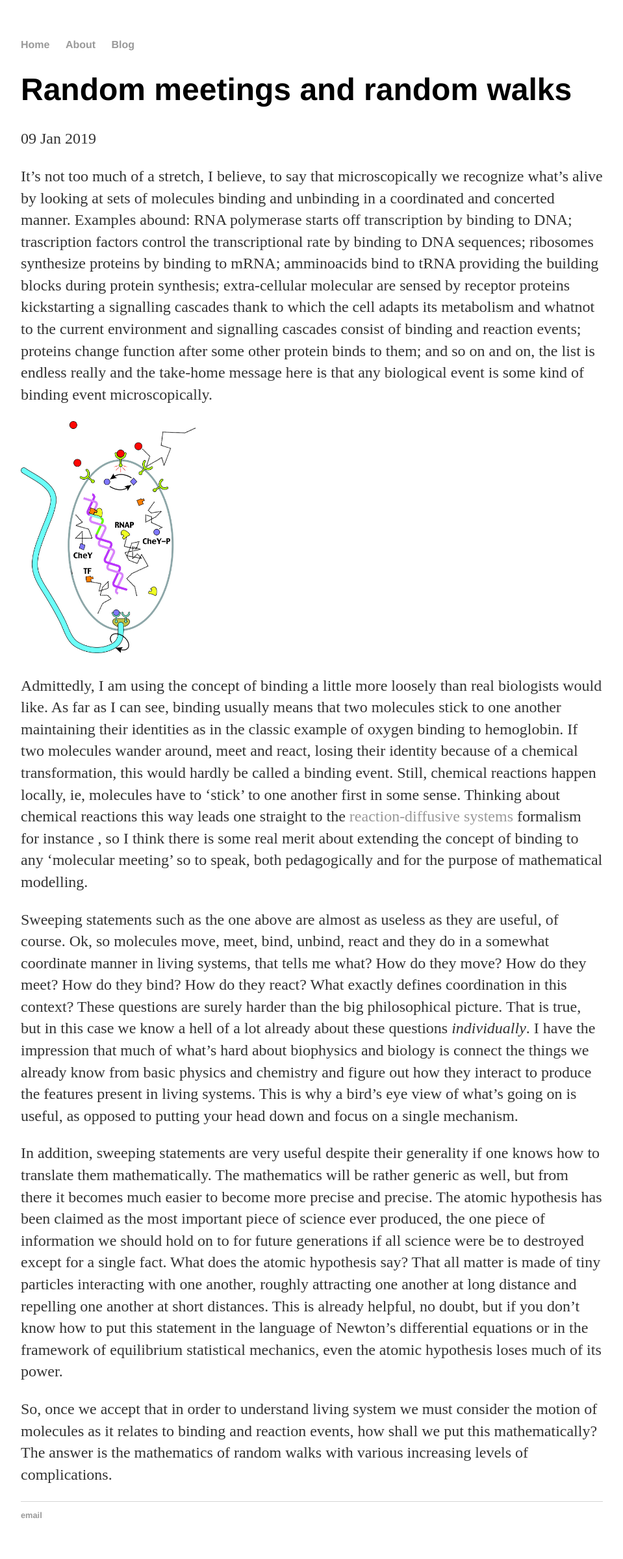
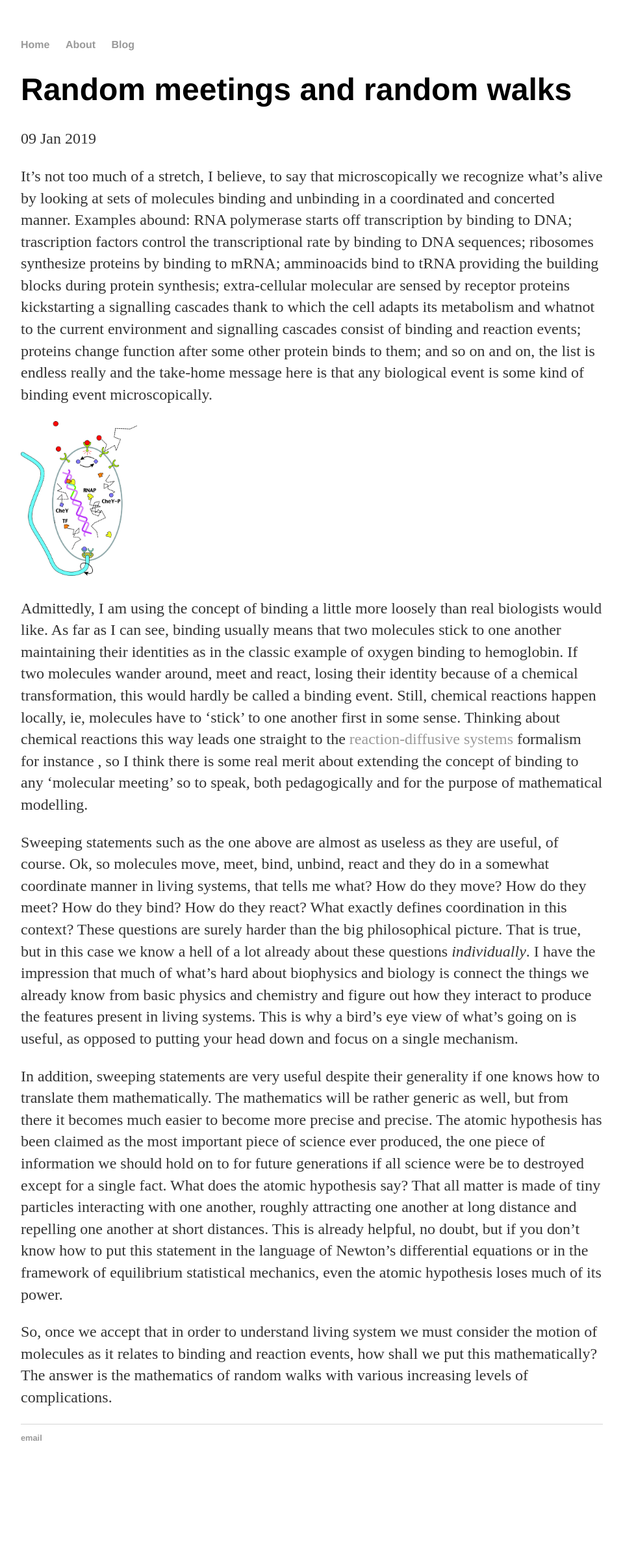
Before and after one commit to ghostsandmachines/ghostsandmachines.github.io, a Jekyll site: the page built from _posts/2019-01-09-ghost-and-machines-site-launched.md, in a window 1280 px wide. Shown: the whole page at 65% size, without its empty margins (160-1119 px from the left). Built offline with Jekyll 4.4.1, drawn with Linux system fonts in a browser that asks for light colours; after the commit the page ends 2280 px from its top, so only the background shows below that.

Commit message:
Update 2019-01-09-ghost-and-machines-site-launched.md

```diff
--- a/_posts/2019-01-09-ghost-and-machines-site-launched.md
+++ b/_posts/2019-01-09-ghost-and-machines-site-launched.md
@@ -6,7 +6,7 @@
 
 It's not too much of a stretch, I believe, to say that microscopically we recognize what's alive by looking at sets of molecules binding and unbinding in a coordinated and concerted manner. Examples abound: RNA polymerase starts off transcription by binding to DNA; trascription factors control the transcriptional rate by binding to DNA sequences; ribosomes synthesize proteins by binding to mRNA; amminoacids bind to tRNA providing the building blocks during protein synthesis; extra-cellular molecular are sensed by receptor proteins kickstarting a signalling cascades thank to which the cell adapts its metabolism and whatnot to the current environment and signalling cascades consist of binding and reaction events; proteins change function after some other protein binds to them; and so on and on, the list is endless really and the take-home message here is that any biological event is some kind of binding event microscopically.
 
- <img src="{{ site.url }}/blog/img/2019-01-09-bindings.jpg" alt="bindings" class="center" width="30%"/>
+ <img src="{{ site.url }}/blog/img/2019-01-09-bindings.jpg" alt="bindings" class="center" width="20%"/>
 
 <!--![bindings]({{ site.url }}/blog/img/2019-01-09-bindings.jpg =50x150)-->
 
```
